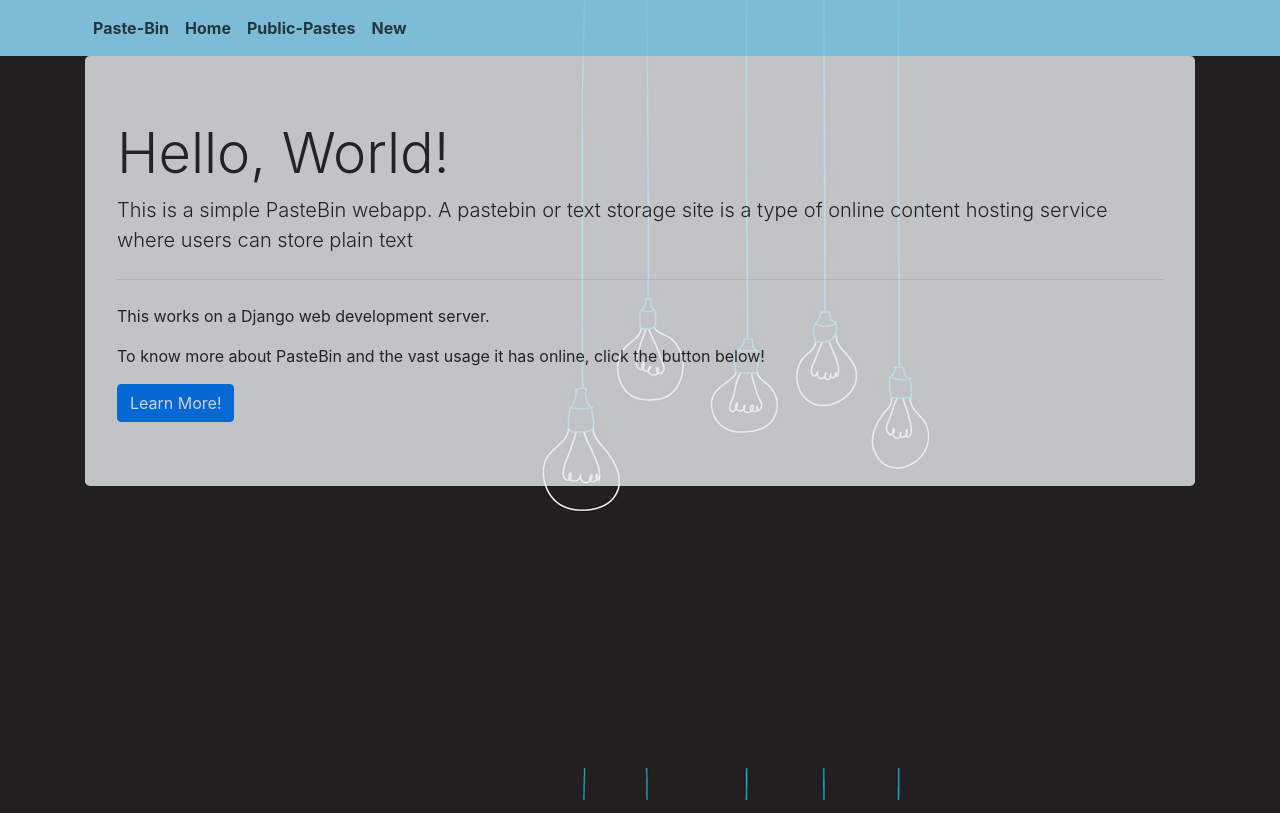
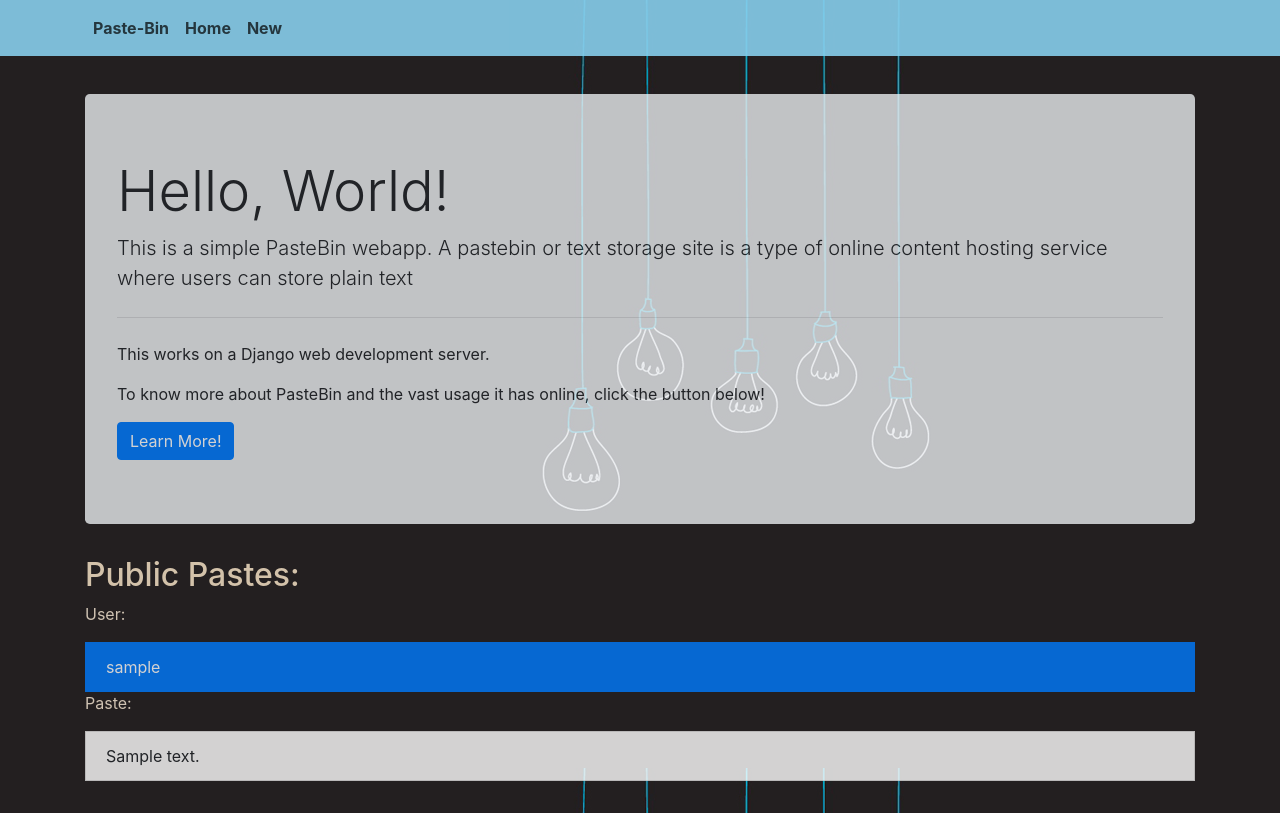
Before and after one commit to himanshu272/pastebin, a Django app: template templates/paste/intro.html in a window 1280 px wide. Run offline with Django 3.2, Linux system fonts and the light colour scheme; the template is opened without the code that fills it: most values are stand-ins (such as "Sample title", 1, 10 or a date in 2020); some libraries are stand-ins or nearby versions.

Commit message:
#5 added home page view and newpage functionality for long textpastes, removed publicpastes page

```diff
--- a/paste/models.py
+++ b/paste/models.py
@@ -2,5 +2,5 @@
 
 # Create your models here.
 class textpaste(models.Model):
-    Username = models.CharField(max_length = 15)
-    Text = models.CharField(max_length = 264)
+    Username = models.CharField(max_length = 20)
+    Text = models.CharField(max_length = 4096)
--- a/paste/urls.py
+++ b/paste/urls.py
@@ -4,6 +4,6 @@
 app_name = 'paste'
 urlpatterns = [
     path('yourdata', views.Data, name='data'),
-    path('publicpastes', views.public, name='datalist'),
     path('thanks', views.Complete, name='done'),
+    path('detailed/<str:str>',views.detailed, name='detailed'),
 ]
--- /dev/null
+++ b/static/js/app.js
@@ -0,0 +1,19 @@
+var x = document.querySelectorAll("li.list-group-item");
+                var i = x.length;
+                var temp="";
+                for(var a=0;a<i;a++)
+                {
+                    var content = x[a].textContent;
+                    if(content.length>50)
+                    {
+                        var username = x[a-1].textContent;
+                        for(var j=0;j<50;j++)
+                        {
+                            temp = temp + content[j];
+                        }
+                        temp+="...";
+                        var link ="<a href='/paste/detailed/"+ username +"'>Read More</a>"
+                        x[a].innerHTML = temp + link;
+                        temp = "";
+                    }
+                }
--- a/templates/paste/base.html
+++ b/templates/paste/base.html
@@ -26,7 +26,6 @@
             <ul class="navbar-nav mr-auto">
             <li class="nav-item active"><a class="nav-link disabled" href="#"><b>Paste-Bin</b></a></li>
             <li class="nav-item active"><a class="nav-link" href="/"><b>Home</b></a></li>
-            <li class="nav-item active"><a class="nav-link" href="/paste/publicpastes"><b>Public-Pastes</b></a></li>
             <li class="nav-item active"><a class="nav-link" href="/paste/yourdata"><b>New</b></a></li>
         </ul></div>
         </nav>
--- a/templates/paste/intro.html
+++ b/templates/paste/intro.html
@@ -1,14 +1,18 @@
 {% extends "paste/base.html" %}
 
 {% block body_block %}
-<style>
-    .container{
+{% load staticfiles %}
+        <style>
+        .container{
                     opacity: 0.8;
                     filter: alpha(opacity=80)
-
             }
-</style>
-    <div class="pt-auto">
+        .jumbotron{
+            padding-bottom:
+            padding-top: 60 px;
+             }
+        </style>
+    <div class="pt-auto" style="padding-top: 1cm;">
         <div class="jumbotron" style="backgroud-color:lightblue;">
                 <h1 class="display-4">Hello, World!</h1>
                 <p class="lead">This is a simple PasteBin webapp. A pastebin or text storage site is a type of online content hosting service where users can store plain text</p>
@@ -17,5 +21,22 @@
                 <p>To know more about PasteBin and the vast usage it has online, click the button below!</p>
                 <a class="btn btn-primary" href="https://en.wikipedia.org/wiki/Pastebin">Learn More!</a>
         </div>
+        {% if input %}
+        <h2 style="color: blanchedalmond">Public Pastes:</h2>
+        <ul class="list-group">
+            {%for item in input %}
+            <p style="color: antiquewhite">User:</p>
+            <li class="list-group-item active" id='user'>{{ item.Username }}</li>
+            <p style="color: antiquewhite">Paste:</p>
+            <li class="list-group-item" id='text'>{{ item.Text }}</li>
+            <hr class="my-3">
+            {% endfor %}
+        </ul>
+        <script src="{% static 'js/app.js' %}"></script>
+        {% else %}
+        <div class="alert alert-danger" role="alert">
+            There are no pastes as of yet!
         </div>
+        {% endif %}
+    </div>
 {% endblock %}
```
Also changed, not shown: paste/views.py (+6 -5 lines), templates/paste/detailed.html (added, +7 -0 lines), templates/paste/publicpaste.html (deleted, +0 -24 lines).
